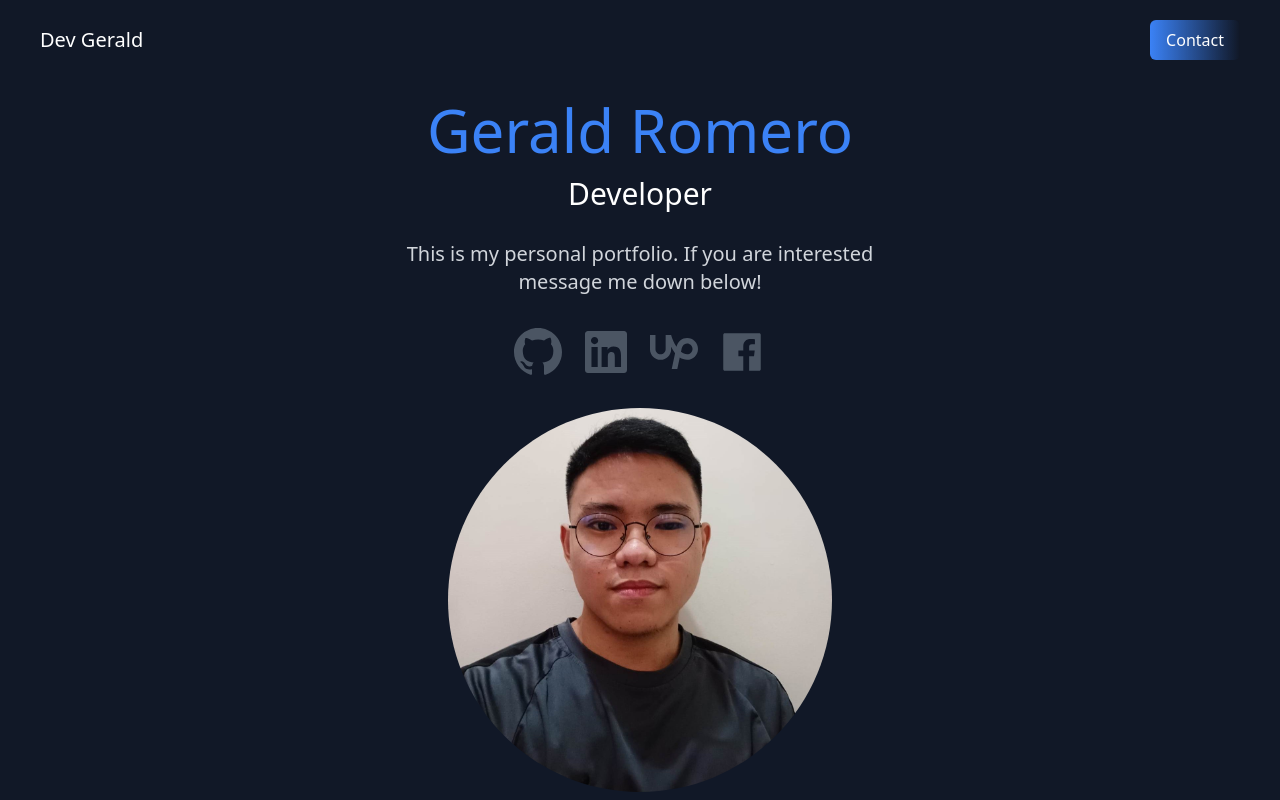
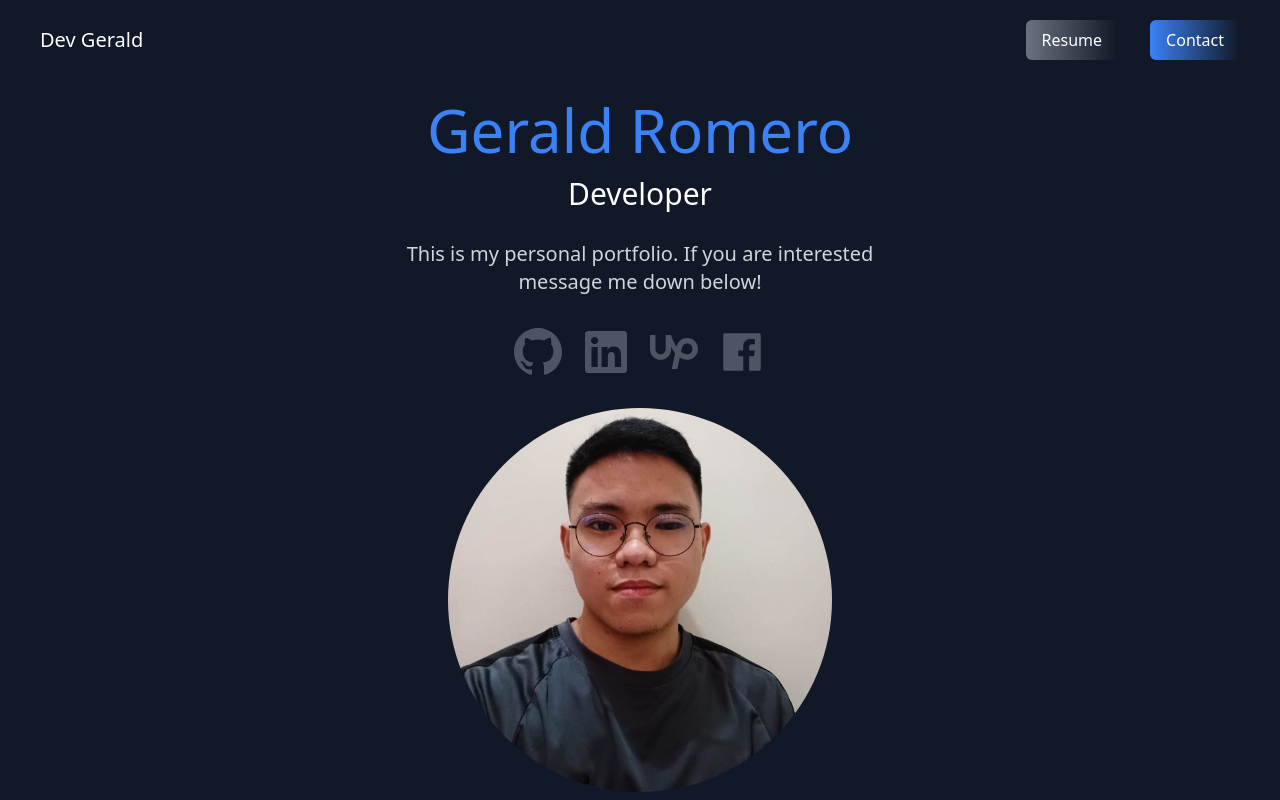
Before and after one commit to DevGeraldR/DevGeraldR.github.io, a React (Create React App) app: page / in a window 1280 px wide. Shown: the top 800 px of the page. Built offline with nearby package versions, Linux system fonts and the light colour scheme; no server answers; the HTML template or start-up script is replaced by a standard one.

Commit message:
Resume added

```diff
--- a/src/components/Nav.jsx
+++ b/src/components/Nav.jsx
@@ -1,5 +1,6 @@
 import React, { useEffect, useState } from "react";
 import { Link } from "react-scroll";
+import resume from "../assets/gerald-romero-resume.pdf";
 
 function Nav() {
   const [bg, setBg] = useState(false);
@@ -10,6 +11,10 @@ function Nav() {
     });
   });
 
+  function handleResumeClick() {
+    window.open(resume);
+  }
+
   return (
     <section
       className={`${bg ? "bg-gray-800" : " "} sticky top-0 px-10 py-5 z-10`}
@@ -19,6 +24,14 @@ function Nav() {
           Dev Gerald
         </h1>
         <ul className="flex items-center">
+          <li>
+            <button
+              onClick={handleResumeClick}
+              className="bg-gradient-to-r from-gray-500 hover:to-gray-500 text-white px-4 py-2 border-none rounded-md ml-8"
+            >
+              Resume
+            </button>
+          </li>
           <li>
             <button className="bg-gradient-to-r from-blue-500 hover:to-blue-500 text-white px-4 py-2 border-none rounded-md ml-8">
               <Link
```
Also changed, not shown: 1 other file (tests, documents, lock files or other folders).
